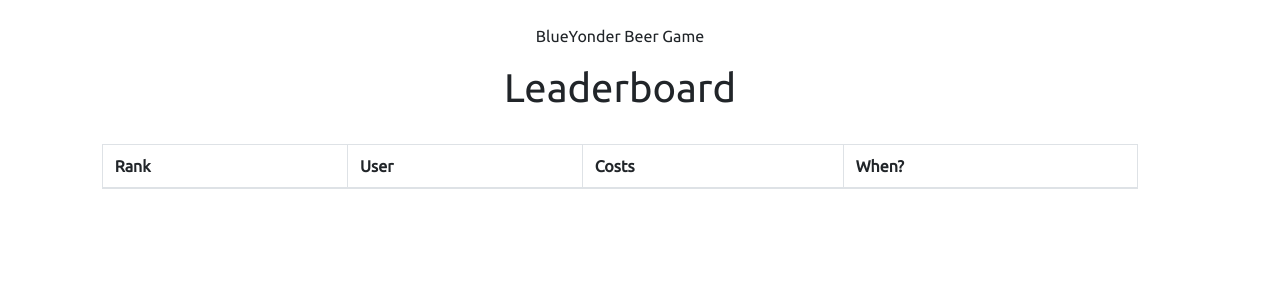
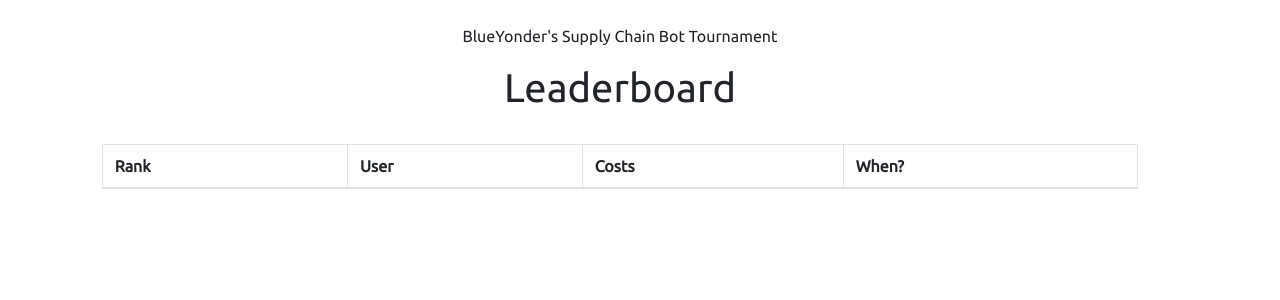
Before and after one commit to fgebhart/pydata-leaderboard, a Django app: page / in a window 1280 px wide. Shown: the top 300 px of the page. Run offline with Django 3.2, Linux system fonts and the light colour scheme; lists and menus that the app fills with data are empty; some libraries are stand-ins or nearby versions.

Commit message:
renaming to Supply Chain Bot Tournament (#16)

```diff
--- a/ranking_app/templates/dashboard.html
+++ b/ranking_app/templates/dashboard.html
@@ -1,4 +1,4 @@
-<title>PyData Bot Game Challenge - Dashboard</title>
+<title>Supply Chain Bot Tournament - PyData Global 2020</title>
 {% extends 'base.html' %}
 {% block body %}
 {% load static %}
@@ -8,7 +8,7 @@
         </div>
         <div class="col-sm-10">
             <br>
-            <p style="text-align:center">BlueYonder Beer Game</p>
+            <p style="text-align:center">BlueYonder's Supply Chain Bot Tournament</p>
             <h1 style="text-align:center">Leaderboard</h1>
             <br>
             <table class="table table-hover table-bordered table-striped">
```
Also changed, not shown: tests/test_views.py (+1 -1 lines), README.md.
